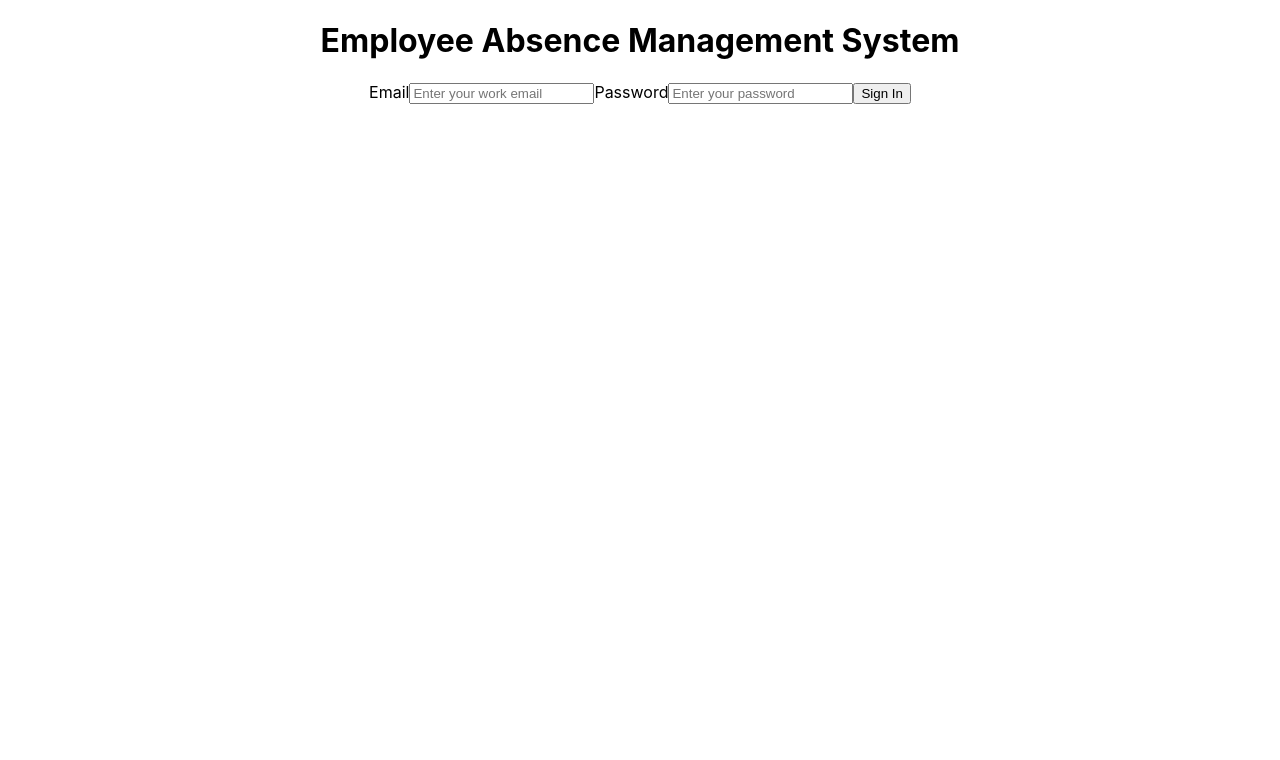
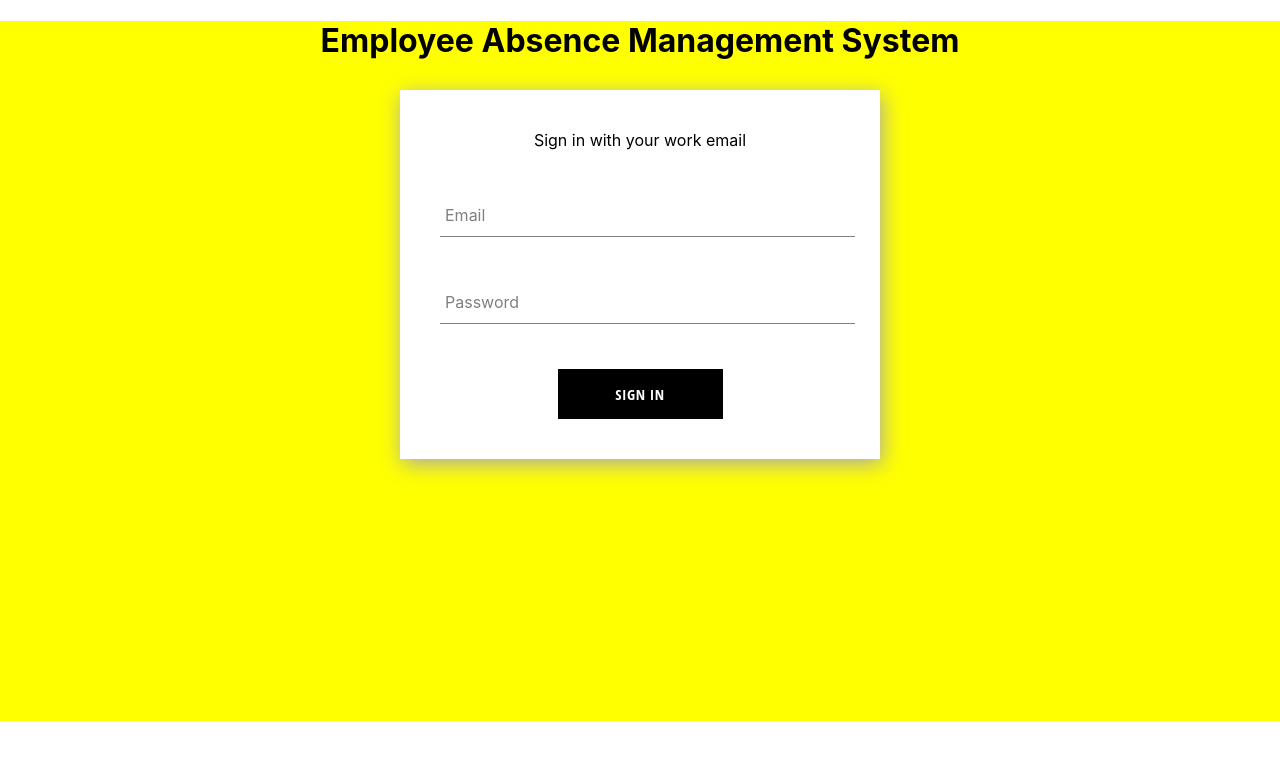
Before and after one commit to agyapongeli77/employee_absence_management_system, a React (Create React App) app: page / in a window 1280 px wide. Shown: the top 760 px of the page. Built offline with nearby package versions, Linux system fonts and the light colour scheme.

Commit message:
sass added to the project, sign in page styled, custom form input and custom button added and styled

```diff
--- a/package.json
+++ b/package.json
@@ -6,6 +6,7 @@
     "@testing-library/jest-dom": "^5.11.6",
     "@testing-library/react": "^11.2.2",
     "@testing-library/user-event": "^12.6.0",
+    "node-sass": "^4.14.1",
     "react": "^17.0.1",
     "react-dom": "^17.0.1",
     "react-scripts": "4.0.1",
--- /dev/null
+++ b/src/components/CustomButton.js
@@ -0,0 +1,10 @@
+import React from "react";
+import "../styles/CustomButton.scss";
+
+const CustomButton = ({ children, ...otherProps }) => (
+  <button className="custom-button" {...otherProps}>
+    {children}
+  </button>
+);
+
+export default CustomButton;
--- /dev/null
+++ b/src/components/FormInput.js
@@ -0,0 +1,21 @@
+import React from "react";
+import "../styles/FormInput.scss";
+
+const FormInput = (props) => {
+  const { handleChange, label, ...otherProps } = props;
+  return (
+    <div className="group">
+      <input className="form-input" onChange={handleChange} {...otherProps} />
+      {label ? (
+        <label
+          className={`${
+            otherProps.value.length ? "shrink" : ""
+          } form-input-label`}
+        >
+          {label}
+        </label>
+      ) : null}
+    </div>
+  );
+};
+export default FormInput;
--- a/src/pages/EmployeeSignInPage.js
+++ b/src/pages/EmployeeSignInPage.js
@@ -1,5 +1,7 @@
 import React, { Component } from "react";
 import "../styles/EmployeeSignInPage.css";
+import FormInput from "../components/FormInput";
+import CustomButton from "../components/CustomButton";
 
 class EmployeeSignInPage extends Component {
   constructor(props) {
@@ -11,32 +13,43 @@
     };
   }
 
+  handleSubmit = async (event) => {
+    event.preventDefault();
+  };
+
+  handleChange = (event) => {
+    const { value, name } = event.target;
+    this.setState({ [name]: value });
+  };
+
   render() {
     return (
       <div className="employee-sign-in-page">
         <h1 className="title">Employee Absence Management System</h1>
-        <form className="sign-in-page-form">
-          <label htmlFor="email">Email</label>
-          <input
+        <div className="sign-in-page-form-container">
+          <span>Sign in with your work email</span>
+          <form onSubmit={this.handleSubmit}>
+            <FormInput
               type="email"
+              value={this.state.email}
               name="email"
-            value={this.state.email}
-            placeholder="Enter your work email"
+              onChange={this.handleChange}
               id="email"
-            onChange={this.handleChange}
+              label="Email"
               required
             />
-          <label htmlFor="password">Password</label>
-          <input
+            <FormInput
               type="password"
+              value={this.state.password}
               name="password"
-            value={this.state.password}
-            placeholder="Enter your password"
               onChange={this.handleChange}
+              id="password"
+              label="Password"
               required
             />
-          <input type="submit" value="Sign In" />
+            <CustomButton type="submit">SIGN IN</CustomButton>
           </form>
+        </div>
       </div>
     );
   }
--- /dev/null
+++ b/src/styles/CustomButton.scss
@@ -0,0 +1,22 @@
+.custom-button {
+  min-width: 165px;
+  width: auto;
+  height: 50px;
+  letter-spacing: 0.5px;
+  line-height: 50px;
+  padding: 0 35px 0 35px;
+  font-size: 15px;
+  background-color: black;
+  color: white;
+  text-transform: uppercase;
+  font-family: "Open Sans Condensed";
+  font-weight: bolder;
+  border: none;
+  cursor: pointer;
+
+  &:hover {
+    background-color: white;
+    color: black;
+    border: 1px solid black;
+  }
+}
--- a/src/styles/EmployeeSignInPage.css
+++ b/src/styles/EmployeeSignInPage.css
@@ -0,0 +1,17 @@
+.employee-sign-in-page {
+  width: 100%;
+  height: 700px;
+  background-color: yellow;
+}
+
+.sign-in-page-form-container {
+  display: flex;
+  flex-direction: column;
+  align-content: center;
+  background-color: white;
+  box-shadow: 2px 5px 20px #aaaaaa;
+  padding: 40px;
+
+  width: 400px;
+  margin: 30px auto;
+}
--- /dev/null
+++ b/src/styles/FormInput.scss
@@ -0,0 +1,54 @@
+$sub-color: grey;
+$main-color: black;
+
+@mixin shrinkLabel {
+  top: -14px;
+  font-size: 12px;
+  color: $main-color;
+}
+
+.group {
+  position: relative;
+  margin: 45px 0;
+
+  .form-input {
+    background: none;
+    background-color: white;
+    color: $sub-color;
+    font-size: 18px;
+    padding: 10px 10px 10px 5px;
+    display: block;
+    width: 100%;
+    border: none;
+    border-radius: 0;
+    border-bottom: 1px solid $sub-color;
+    margin: 25px 0;
+
+    &:focus {
+      outline: none;
+    }
+
+    &:focus ~ .form-input-label {
+      @include shrinkLabel();
+    }
+  }
+
+  input[type="password"] {
+    letter-spacing: 0.3em;
+  }
+
+  .form-input-label {
+    color: $sub-color;
+    font-size: 16px;
+    font-weight: normal;
+    position: absolute;
+    pointer-events: none;
+    left: 5px;
+    top: 10px;
+    transition: 300ms ease all;
+
+    &.shrink {
+      @include shrinkLabel();
+    }
+  }
+}
```
Also changed, not shown: 2 other files (tests, documents, lock files or other folders). Lines whose indentation alone changed are shown as unchanged.
